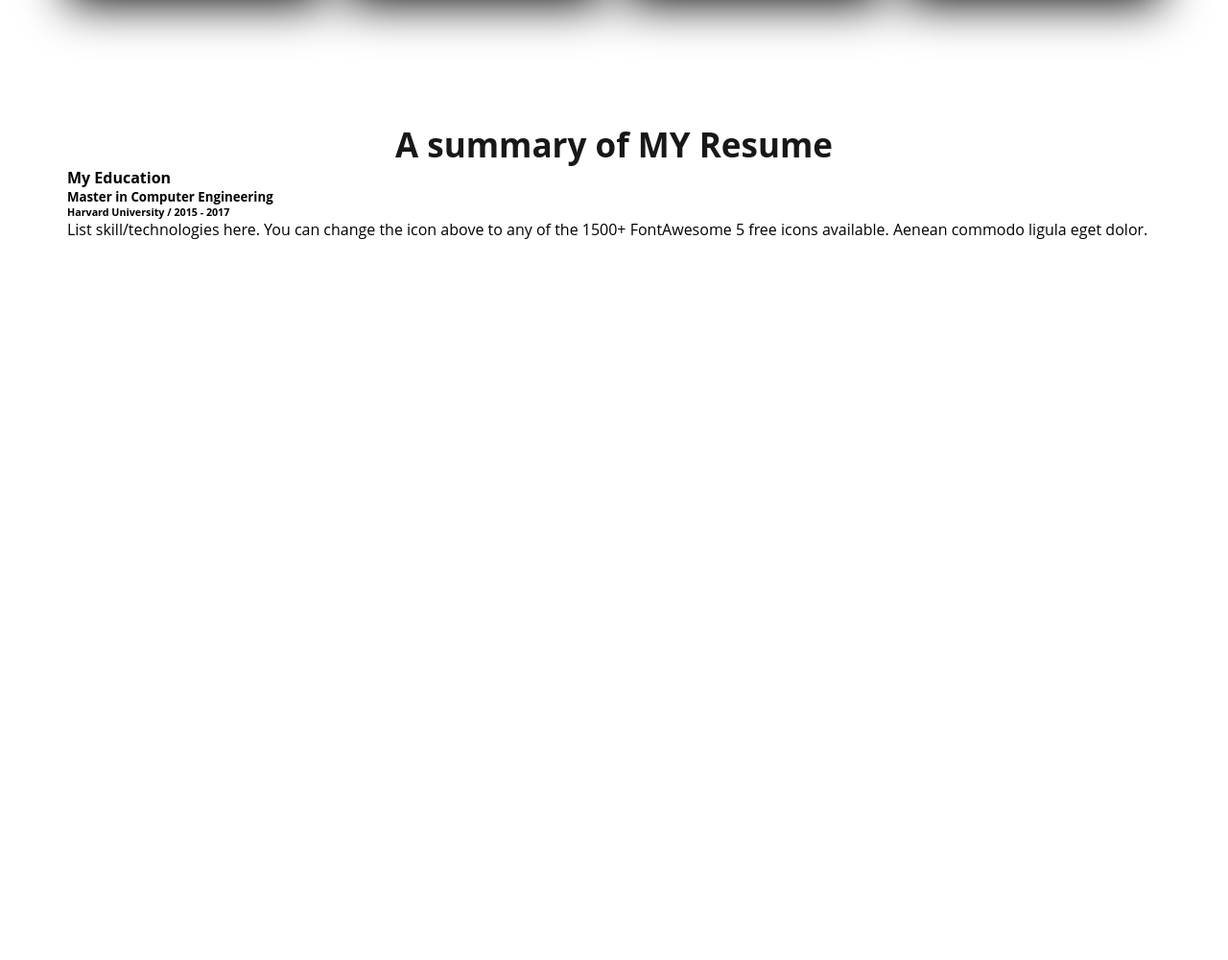
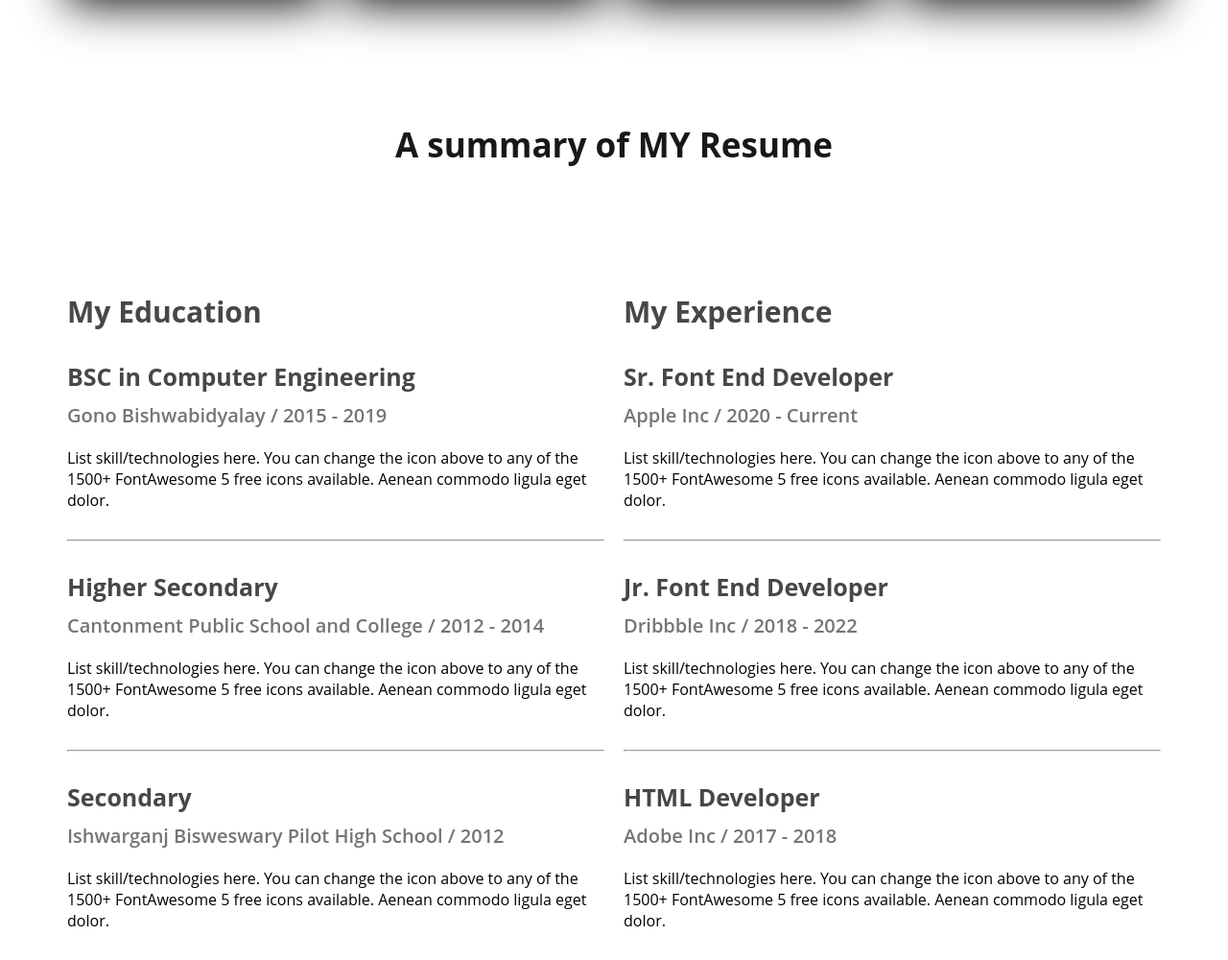
Before and after one commit to Omar-Kaiyum-Nayeem/portfolio-repo, a plain HTML site: page index.html in a window 1280 px wide. Shown: the part 1927-2927 px from the top of the page at 96% size. Before the commit the page ends 2177 px from the top, so only its background shows below. Drawn offline with Linux system fonts and the light colour scheme.

Commit message:
education and experience added

```diff
--- a/index.html
+++ b/index.html
@@ -107,22 +107,62 @@
       </section>
       <section>
         <h3 class="summary-header">A summary of MY Resume</h3>
-        <div>
-          <div>
-            <h4 class="">My Education</h4>
-            <h5>Master in Computer Engineering</h5>
-            <h6>Harvard University / 2015 - 2017</h6>
-            <p>
+        <div class="summary-flex">
+          <div style="margin-right: 20px;">
+            <h4 class="edu-header">My Education</h4>
+            <h5 class="edu-title">BSC in Computer Engineering</h5>
+            <h6 class="organization">Gono Bishwabidyalay / 2015 - 2019</h6>
+            <p class="org-description">
+              List skill/technologies here. You can change the icon above to any
+              of the 1500+ FontAwesome 5 free icons available. Aenean commodo
+              ligula eget dolor.
+            </p>
+            <hr style="margin-bottom: 30px" />
+            <h5 class="edu-title">Higher Secondary</h5>
+            <h6 class="organization">
+              Cantonment Public School and College / 2012 - 2014
+            </h6>
+            <p class="org-description">
+              List skill/technologies here. You can change the icon above to any
+              of the 1500+ FontAwesome 5 free icons available. Aenean commodo
+              ligula eget dolor.
+            </p>
+            <hr style="margin-bottom: 30px" />
+            <h5 class="edu-title">Secondary</h5>
+            <h6 class="organization">
+              Ishwarganj Bisweswary Pilot High School / 2012
+            </h6>
+            <p class="org-description">
               List skill/technologies here. You can change the icon above to any
               of the 1500+ FontAwesome 5 free icons available. Aenean commodo
               ligula eget dolor.
             </p>
           </div>
           <div>
-            <h4></h4>
-            <h5></h5>
-            <h6></h6>
-            <p></p>
+            <h4 class="edu-header">My Experience</h4>
+            <h5 class="edu-title">Sr. Font End Developer</h5>
+            <h6 class="organization">Apple Inc / 2020 - Current</h6>
+            <p class="org-description">
+              List skill/technologies here. You can change the icon above to any
+              of the 1500+ FontAwesome 5 free icons available. Aenean commodo
+              ligula eget dolor.
+            </p>
+            <hr style="margin-bottom: 30px" />
+            <h5 class="edu-title">Jr. Font End Developer</h5>
+            <h6 class="organization">Dribbble Inc / 2018 - 2022</h6>
+            <p class="org-description">
+              List skill/technologies here. You can change the icon above to any
+              of the 1500+ FontAwesome 5 free icons available. Aenean commodo
+              ligula eget dolor.
+            </p>
+            <hr style="margin-bottom: 30px" />
+            <h5 class="edu-title">HTML Developer</h5>
+            <h6 class="organization">Adobe Inc / 2017 - 2018</h6>
+            <p class="org-description">
+              List skill/technologies here. You can change the icon above to any
+              of the 1500+ FontAwesome 5 free icons available. Aenean commodo
+              ligula eget dolor.
+            </p>
           </div>
         </div>
       </section>
--- a/style/style.css
+++ b/style/style.css
@@ -152,11 +152,46 @@ main {
   padding: 30px;
 }
 
-/* summary part */
+/* summary of resume part */
 .summary-header {
   font-weight: 700;
   font-size: 35px;
   text-align: center;
   color: #181818;
   margin-top: 130px;
+  margin-bottom: 130px;
 }
+
+.edu-header {
+  font-weight: 700;
+  font-size: 30px;
+  color: #474747;
+  margin-bottom: 30px;
+}
+
+.edu-title {
+  font-weight: 700;
+  font-size: 25px;
+  color: #474747;
+  margin-bottom: 10px;
+}
+
+.organization {
+  font-weight: 600;
+  font-size: 20px;
+  color: #757575;
+  margin-bottom: 20px;
+}
+
+.org-description {
+  font-weight: 400;
+  font-size: 16px;
+  font-weight: 400;
+  font-size: 16px;
+  margin-bottom: 30px;
+}
+
+.summary-flex{
+  display: flex;
+  justify-content: space-between;
+}
```
